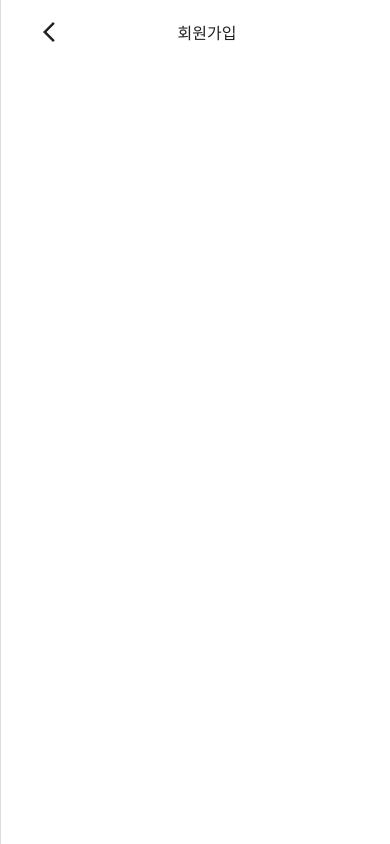
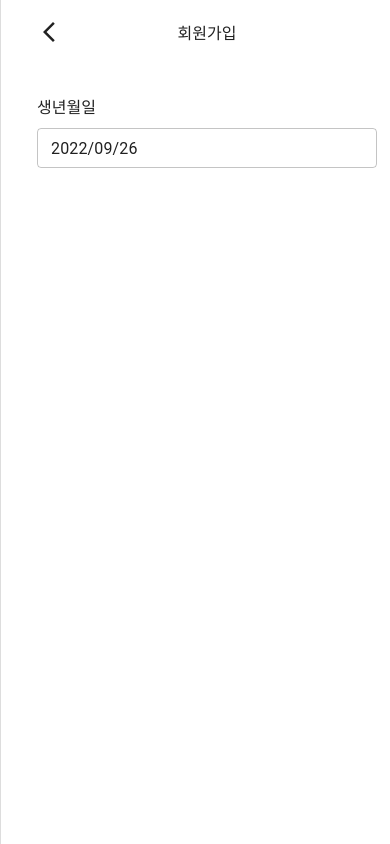
Before and after one commit to gotogether-s/gotogether-s, a Next.js app: page /signup in a window 390 px wide. Shown: the top 844 px of the page. Built offline with nearby package versions, Linux system fonts and the light colour scheme.

Commit message:
#37 feat: Create date of birth input with MobileDatePicker from MUI

```diff
--- a/pages/signup/SignUp.module.scss
+++ b/pages/signup/SignUp.module.scss
@@ -0,0 +1,6 @@
+.input-wrapper {
+  margin-bottom: 2rem;
+  .label {
+    padding-bottom: 1rem;
+  }
+}
--- a/pages/signup/index.tsx
+++ b/pages/signup/index.tsx
@@ -1,10 +1,37 @@
+import dayjs, { Dayjs } from 'dayjs'
+import { AdapterDayjs } from '@mui/x-date-pickers/AdapterDayjs'
+import { LocalizationProvider } from '@mui/x-date-pickers/LocalizationProvider'
+import { MobileDatePicker } from '@mui/x-date-pickers/MobileDatePicker'
+import TextField from '@mui/material/TextField'
+import { useState } from 'react'
 import NavBar from '../../components/NavBar'
 import style from './SignUp.module.scss'
 
 const SignUp = () => {
+  const [dateOfBirth, setDateOfBirth] = useState<Dayjs | null>(dayjs())
+
+  const handleDobChange = (newValue: Dayjs | null) => {
+    setDateOfBirth(newValue)
+  }
+
   return (
     <>
       <NavBar link="/" title="회원가입" />
+      <form>
+        <div className={style['input-wrapper']}>
+          <div className={style['label']}>생년월일</div>
+          <LocalizationProvider dateAdapter={AdapterDayjs}>
+            <MobileDatePicker
+              inputFormat="YYYY/MM/DD"
+              value={dateOfBirth}
+              onChange={handleDobChange}
+              renderInput={(params) => (
+                <TextField size="small" sx={{ width: '100%' }} {...params} />
+              )}
+            />
+          </LocalizationProvider>
+        </div>
+      </form>
     </>
   )
 }
```
